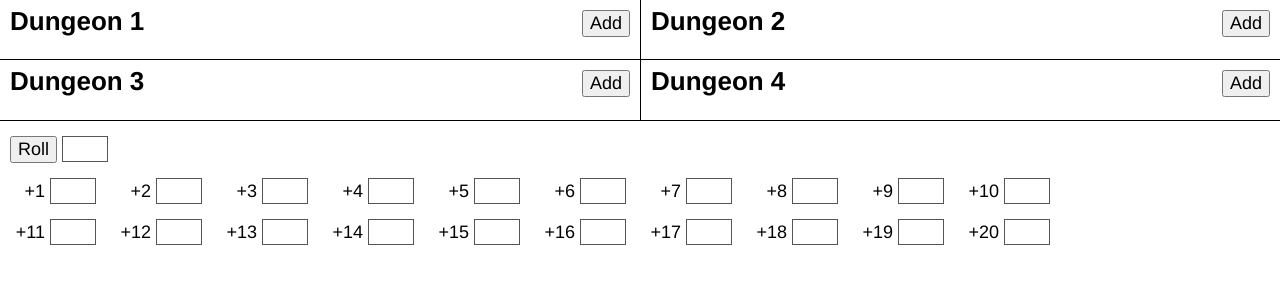
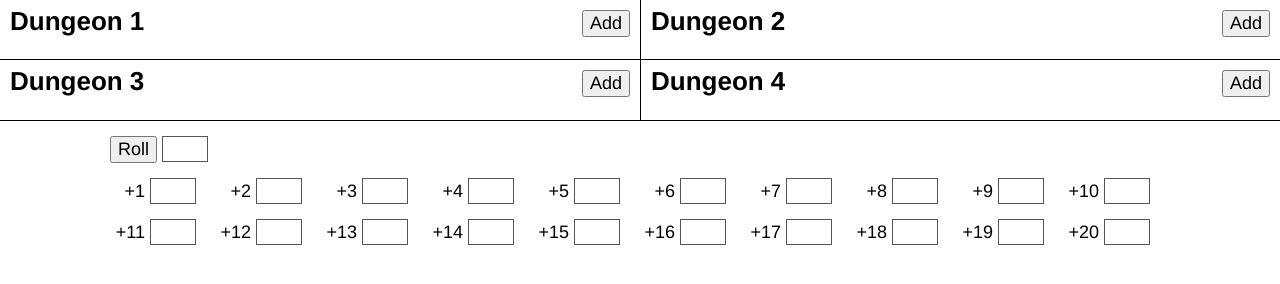
Before and after one commit to bloopletech/dndbf, a plain HTML site: page index.html in a window 1280 px wide. Drawn offline with Linux system fonts and the light colour scheme.

Commit message:
Center horizontally rolls section; Narrow conditions slightly

```diff
--- a/index.html
+++ b/index.html
@@ -73,6 +73,7 @@
     </div>
     <div class="clear"></div>
     <div class="divider"></div>
+    <div id="rolls-wrapper">
       <div id="rolls">
         <input type="button" id="roll" value="Roll" accesskey="r">
         <input type="text" class="result" readonly tabindex="-1">
@@ -140,5 +141,6 @@
         </ul>
         <div class="clear"></div>
       </div>
+    </div>
   </body>
 </html>
--- a/style.css
+++ b/style.css
@@ -89,15 +89,22 @@ button img {
 }
 
 .conditions {
-  width: 180px;
+  width: 160px;
 }
 
 .hp, .damage, .plus, .result {
   width: 40px;
 }
 
+#rolls-wrapper {
+  margin: 10px;
+  text-align: center;
+}
+
 #rolls {
-  margin: 10px;
+  display: inline-block;
+  margin: 0 auto;
+  text-align: left;
 }
 
 #results {
```
Lines whose indentation alone changed are shown as unchanged.
